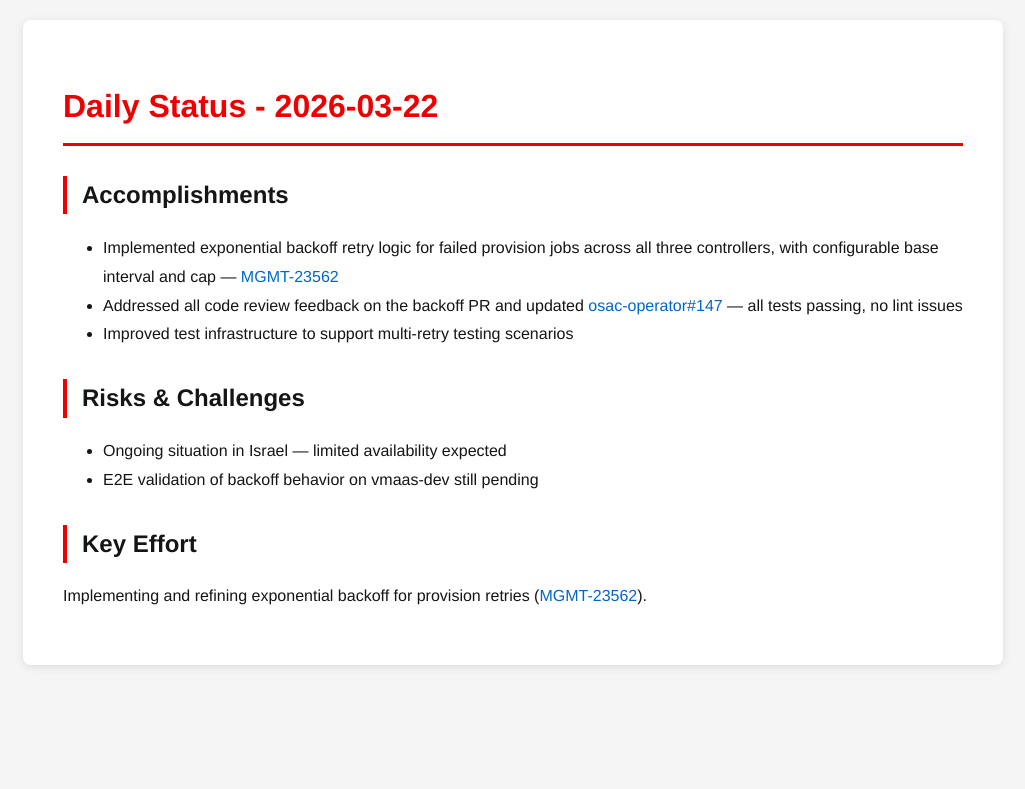
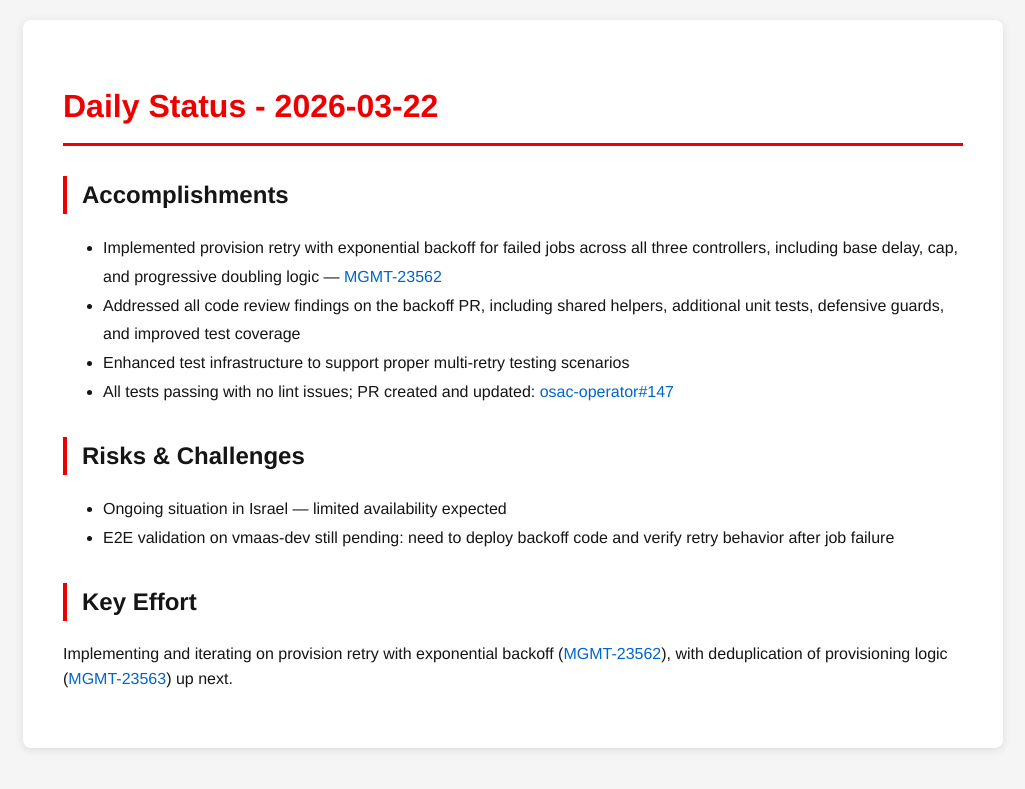
Before and after one commit to tzvatot/daily-status, a Jekyll site: the page built from 2026-03-22.md, in a window 1280 px wide. Shown: the top 789 px of the page, without its empty margins (127-1152 px from the left). Built offline with Jekyll 4.4.1, drawn with Linux system fonts in a browser that asks for light colours.

Commit message:
Daily status update - 2026-03-22

```diff
--- a/2026-03-22.md
+++ b/2026-03-22.md
@@ -7,13 +7,14 @@ date: 2026-03-22
 # Daily Status - 2026-03-22
 
 ## Accomplishments
-- Implemented exponential backoff retry logic for failed provision jobs across all three controllers, with configurable base interval and cap — [MGMT-23562](https://issues.redhat.com/browse/MGMT-23562)
-- Addressed all code review feedback on the backoff PR and updated [osac-operator#147](https://github.com/osac-project/osac-operator/pull/147) — all tests passing, no lint issues
-- Improved test infrastructure to support multi-retry testing scenarios
+- Implemented provision retry with exponential backoff for failed jobs across all three controllers, including base delay, cap, and progressive doubling logic — [MGMT-23562](https://issues.redhat.com/browse/MGMT-23562)
+- Addressed all code review findings on the backoff PR, including shared helpers, additional unit tests, defensive guards, and improved test coverage
+- Enhanced test infrastructure to support proper multi-retry testing scenarios
+- All tests passing with no lint issues; PR created and updated: [osac-operator#147](https://github.com/osac-project/osac-operator/pull/147)
 
 ## Risks & Challenges
 - Ongoing situation in Israel — limited availability expected
-- E2E validation of backoff behavior on vmaas-dev still pending
+- E2E validation on vmaas-dev still pending: need to deploy backoff code and verify retry behavior after job failure
 
 ## Key Effort
-Implementing and refining exponential backoff for provision retries ([MGMT-23562](https://issues.redhat.com/browse/MGMT-23562)).
+Implementing and iterating on provision retry with exponential backoff ([MGMT-23562](https://issues.redhat.com/browse/MGMT-23562)), with deduplication of provisioning logic ([MGMT-23563](https://issues.redhat.com/browse/MGMT-23563)) up next.
```
